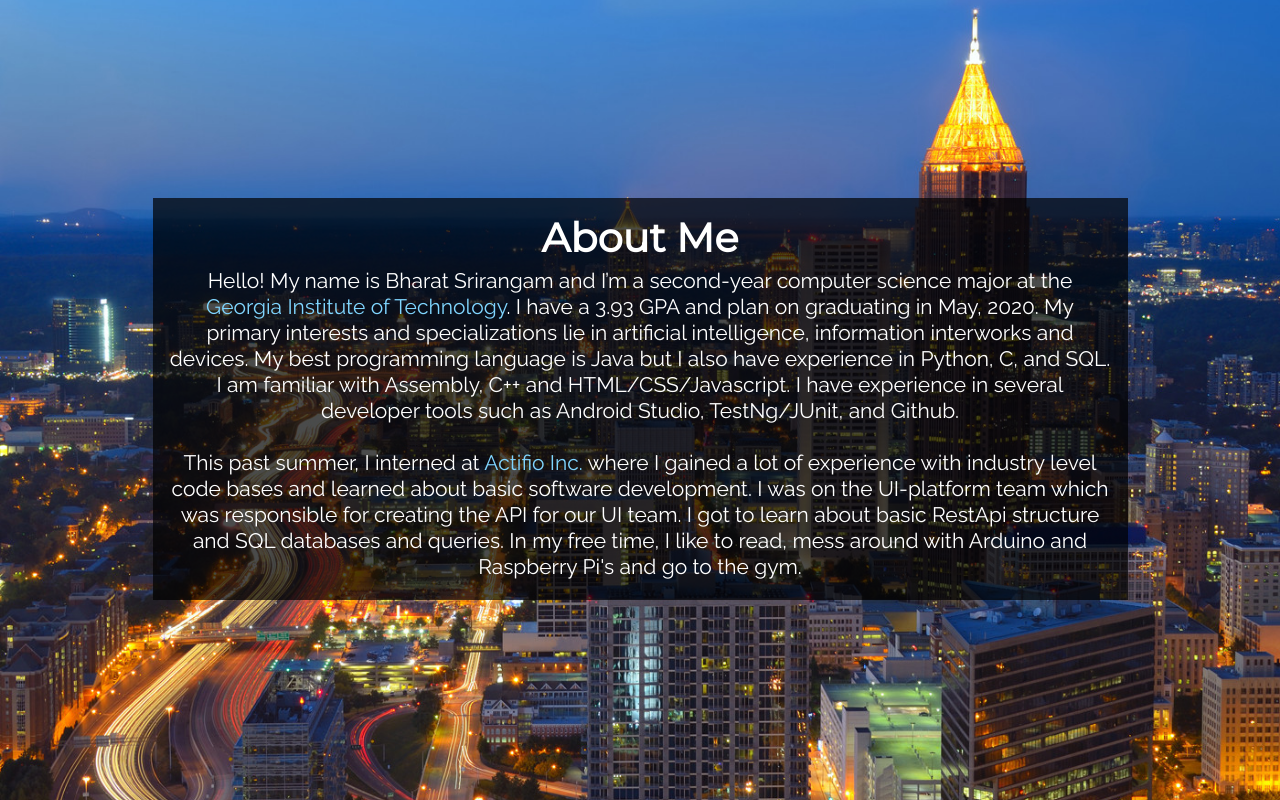
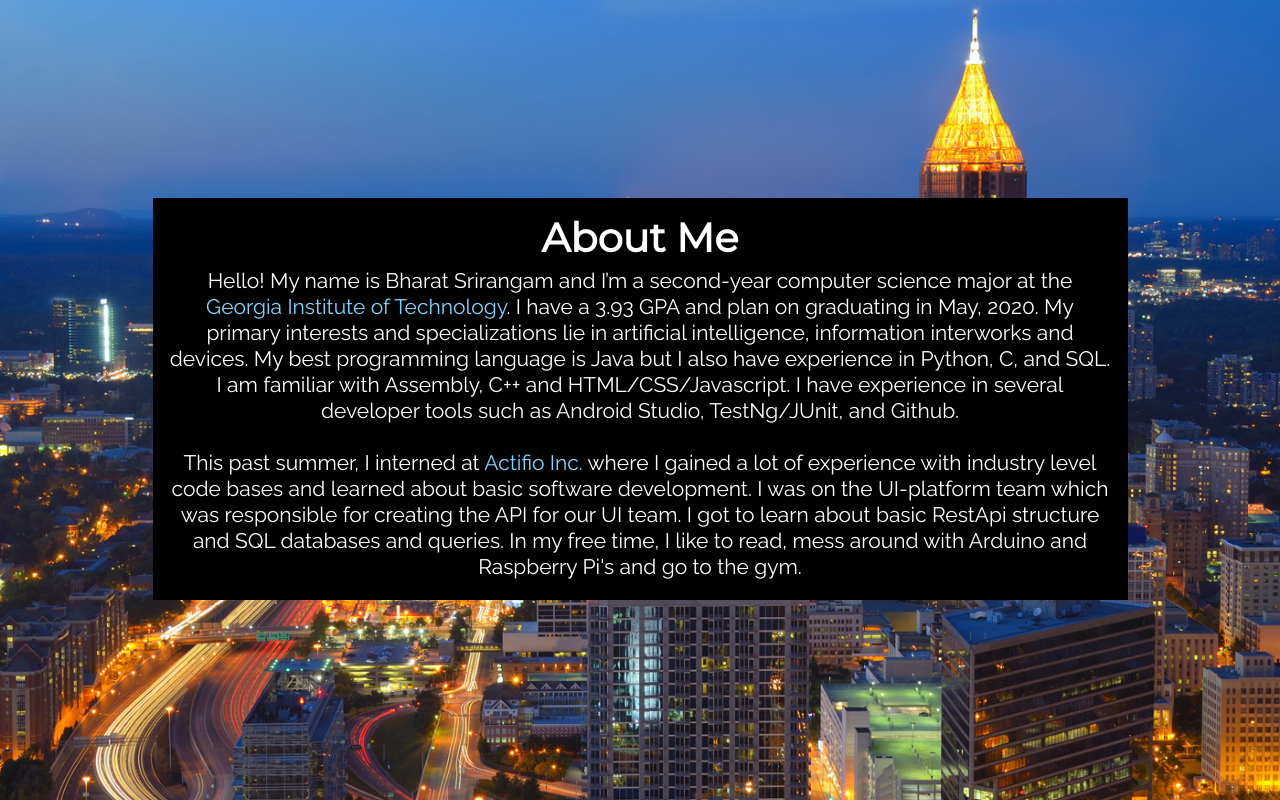
Before and after one commit to bharatsrirangam/bharatsrirangam.github.io, a plain HTML site: page index.html in a window 1280 px wide. Shown: the part 802-1602 px from the top of the page. Drawn offline with nearby package versions, Linux system fonts and the light colour scheme.

Commit message:
Changed the Transparency of About Me

```diff
--- a/index.html
+++ b/index.html
@@ -84,7 +84,7 @@
 <div id="personal" class="pad-xl">
     <div class="container">
         <div class="row">
-            <div class="col-sm-10 col-sm-offset-1 text-center margin-30 wow fadeIn" data-wow-delay="0.1s" style="background-color:rgba(0,0,0,0.7);">
+            <div class="col-sm-10 col-sm-offset-1 text-center margin-30 wow fadeIn" data-wow-delay="0.1s" style="background-color:rgba(0,0,0,1);">
                 <h2 >About Me</h2>
                 <p class="lead">Hello! My name is Bharat Srirangam and I’m a second-year computer science major at the <a href="http://www.gatech.edu/">Georgia Institute of Technology</a>. I have a 3.93 GPA and plan on graduating in May, 2020. My primary interests and specializations lie in artificial intelligence, information interworks and devices. My best programming language is Java but I also have experience in Python, C, and SQL. I am familiar with Assembly, C++ and HTML/CSS/Javascript. I have experience in several developer tools such as Android Studio, TestNg/JUnit, and Github.<br><br> This past summer, I interned at <a href="https://www.actifio.com/" target="_blank">Actifio Inc.</a> where I gained a lot of experience with industry level code bases and learned about basic software development. I was on the UI-platform team which was responsible for creating the API for our UI team. I got to learn about basic RestApi structure and SQL databases and queries. In my free time, I like to read, mess around with Arduino and Raspberry Pi's and go to the gym.</p>
             </div>
```
